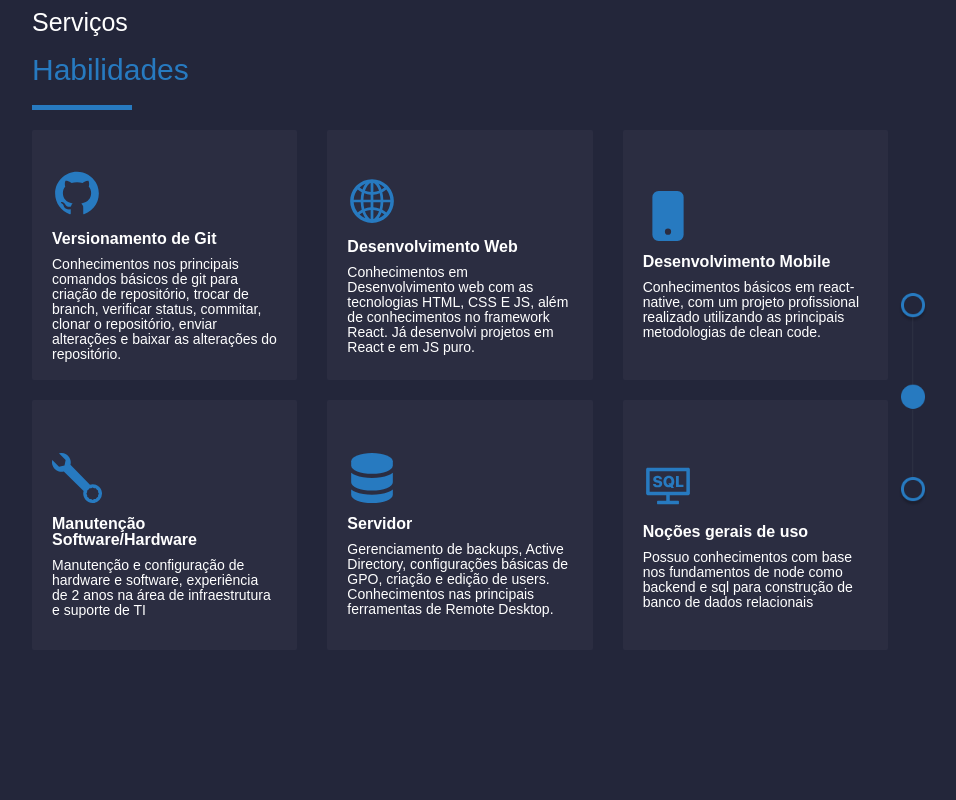
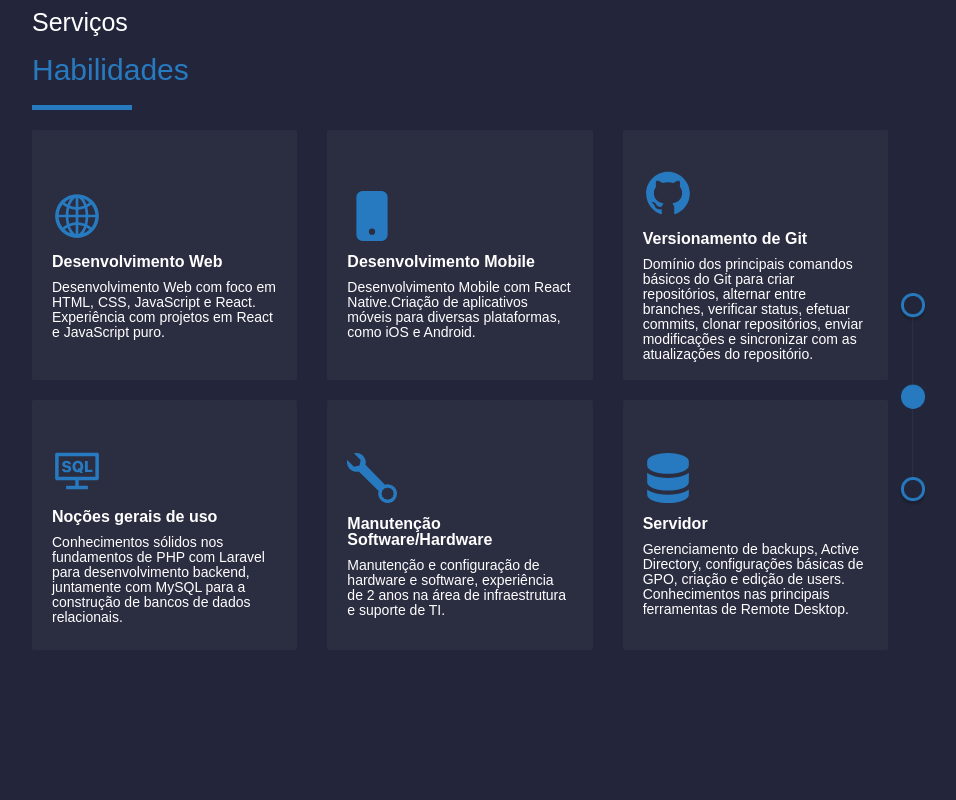
Before and after one commit to LeonardoMunhoz770/myportfolio, a React (Create React App) app: page / in a window 1280 px wide. Shown: the part 640-1440 px from the top of the page, without its empty margins (160-1116 px from the left). Built offline with nearby package versions, Linux system fonts and the light colour scheme.

Commit message:
update services descriptions and projects

```diff
--- a/src/pages/home/portifolio/index.js
+++ b/src/pages/home/portifolio/index.js
@@ -11,14 +11,13 @@ import Projects from "../../../components/projects";
 import imageBegrato from "../../../assets/begreatoLp.webp";
 import imageMunhozCompanyReact from "../../../assets/munhozCompanyReact.webp";
 import imageFormCredit from "../../../assets/formCard.webp";
-import imageLifeLab from "../../../assets/life_lab.webp";
 import imageAdvLink from "../../../assets/advlink.webp";
 
 const Portifolio = () => {
   const arrayProjects = [
     {
       description:
-        "Esta é uma landing page desenvolvida com React, ela não apenas apresenta um aplicativo de turismo inovador, mas também me permitiu aprimorar minhas habilidades em HTML, CSS e styled-components, além de aprender conceitos importantes de clean code e estruturação de projetos em React. Com o aplicativo apresentado na landing page, os usuários podem registrar seus momentos, descobrir novos lugares e ver fotos reais dos locais sem a necessidade de seguir ou conhecer outras pessoas. Eu convido você a dar uma olhada e conferir tudo o que aprendi!",
+        "Esta é uma landing page criada em React, que destaca um inovador aplicativo de turismo. Desenvolvê-la aprimorou minhas habilidades em HTML, CSS, styled-components e estruturação de projetos em React.",
       imageProject: imageBegrato,
       titleProject: "Begrato Landing Page",
       url: "https://begrato-lp.vercel.app/",
@@ -26,30 +25,22 @@ const Portifolio = () => {
     },
     {
       description:
-        "Este é uma LandingPage desenvolvido para um cliente referente a um laboratório de análises clínicas, tem todas as informações da empresa, inclusive a localização da empresa no maps e o contato via instagram e whatsapp. Foi feito com Html, css e JS. ",
-      imageProject: imageLifeLab,
-      titleProject: "LifeLab",
-      url: "https://laboratoriolifelab.com.br/",
-      alt: "home page lifeLab",
-    },
-    {
-      description:
         "Este é um aplicativo que eu realizo manutenção mensal, ele foi desenvolvido com react-native e php, além do banco de dados em mysql. Já está em produção e eu realizo ajustes e novas atualizações que o cliente solicita.",
-      titleProject: "Advlink",
+      titleProject: "Aplicativo ADVlink",
       imageProject: imageAdvLink,
       url: "https://play.google.com/store/apps/details?id=com.advlink",
       alt: "aplicativo de advogados",
     },
     {
       description:
-        "Este projeto em desenvolvimento é um sistema completo de autenticação com o mesmo sistema do firebase, porém agora utilizando react, react-router, styled components e a api do Firebase, nele é implementado as rotas privadas e públicas, sistema de cadastro, autenticação, tudo isso utilizando o token gerado pelo firebase para cada usuário",
+        "Este projeto em desenvolvimento é um sistema completo de autenticação com o mesmo sistema do firebase, porém agora utilizando react, react-router, styled components e a api do Firebase, nele é implementado as rotas privadas e públicas, sistema de cadastro, autenticação, tudo isso utilizando o token gerado pelo firebase para cada usuário.",
       imageProject: imageMunhozCompanyReact,
       titleProject: "Sistema de Autenticação",
       url: "https://munhoz-company.vercel.app/",
     },
     {
       description:
-        "O projeto consiste em um formulário de cadastro de cartão de crédito desenvolvido em ReactJS, usando a biblioteca styled-components para estilização. O formulário possui campos com formatação adequada, como Número do cartão, Nome do titular, Validade e Código de segurança. Os campos são dinâmicos e obrigatórios, permitindo apenas números nos campos numéricos e apenas letras nos campos de texto. Há também um cartão ao lado do formulário que é atualizado conforme o usuário digita os dados, incluindo a identificação da bandeira do cartão com base no algoritmo de Luhn. As bandeiras de cartão validadas são Visa, Mastercard, American Express, Discover, Diners Club e Maestro.",
+        "Criei um formulário de registro de cartão de crédito em ReactJS com validações e reconhecimento de bandeiras de cartão (Visa, Mastercard, American Express, Discover, Diners Club e Maestro) usando styled-components.",
       imageProject: imageFormCredit,
       titleProject: "Registro de Cartão de Crédito",
       url: "https://form-credit-card-ten.vercel.app/",
--- a/src/pages/home/skills/index.js
+++ b/src/pages/home/skills/index.js
@@ -41,25 +41,12 @@ const Skills = () => {
           <QualificationsWrapper>
             <Quality>
               <ContentFigure>
-                <AiFillGithub color={theme.colors.subtitle} size={50} />
-              </ContentFigure>
-              <TitleQuality>Versionamento de Git</TitleQuality>
-              <Description>
-                Conhecimentos nos principais comandos básicos de git para
-                criação de repositório, trocar de branch, verificar status,
-                commitar, clonar o repositório, enviar alterações e baixar as
-                alterações do repositório.
-              </Description>
-            </Quality>
-            <Quality>
-              <ContentFigure>
                 <AiOutlineGlobal color={theme.colors.subtitle} size={50} />
               </ContentFigure>
               <TitleQuality>Desenvolvimento Web</TitleQuality>
               <Description>
-                Conhecimentos em Desenvolvimento web com as tecnologias HTML,
-                CSS E JS, além de conhecimentos no framework React. Já
-                desenvolvi projetos em React e em JS puro.
+                Desenvolvimento Web com foco em HTML, CSS, JavaScript e React.
+                Experiência com projetos em React e JavaScript puro.
               </Description>
             </Quality>
             <Quality>
@@ -68,9 +55,32 @@ const Skills = () => {
               </ContentFigure>
               <TitleQuality>Desenvolvimento Mobile</TitleQuality>
               <Description>
-                Conhecimentos básicos em react-native, com um projeto
-                profissional realizado utilizando as principais metodologias de
-                clean code.
+                Desenvolvimento Mobile com React Native.Criação de aplicativos
+                móveis para diversas plataformas, como iOS e Android.
+              </Description>
+            </Quality>
+            <Quality>
+              <ContentFigure>
+                <AiFillGithub color={theme.colors.subtitle} size={50} />
+              </ContentFigure>
+              <TitleQuality>Versionamento de Git</TitleQuality>
+              <Description>
+                Domínio dos principais comandos básicos do Git para criar
+                repositórios, alternar entre branches, verificar status, efetuar
+                commits, clonar repositórios, enviar modificações e sincronizar
+                com as atualizações do repositório.
+              </Description>
+            </Quality>
+
+            <Quality>
+              <ContentFigure>
+                <AiOutlineConsoleSql color={theme.colors.subtitle} size={50} />
+              </ContentFigure>
+              <TitleQuality>Noções gerais de uso</TitleQuality>
+              <Description>
+                Conhecimentos sólidos nos fundamentos de PHP com Laravel para
+                desenvolvimento backend, juntamente com MySQL para a construção
+                de bancos de dados relacionais.
               </Description>
             </Quality>
             <Quality>
@@ -80,7 +90,7 @@ const Skills = () => {
               <TitleQuality>Manutenção Software/Hardware</TitleQuality>
               <Description>
                 Manutenção e configuração de hardware e software, experiência de
-                2 anos na área de infraestrutura e suporte de TI
+                2 anos na área de infraestrutura e suporte de TI.
               </Description>
             </Quality>
             <Quality>
@@ -92,16 +102,6 @@ const Skills = () => {
                 Gerenciamento de backups, Active Directory, configurações
                 básicas de GPO, criação e edição de users. Conhecimentos nas
                 principais ferramentas de Remote Desktop.
-              </Description>
-            </Quality>
-            <Quality>
-              <ContentFigure>
-                <AiOutlineConsoleSql color={theme.colors.subtitle} size={50} />
-              </ContentFigure>
-              <TitleQuality>Noções gerais de uso</TitleQuality>
-              <Description>
-                Possuo conhecimentos com base nos fundamentos de node como
-                backend e sql para construção de banco de dados relacionais
               </Description>
             </Quality>
           </QualificationsWrapper>
```
Also changed, not shown: src/assets/life_lab.webp (deleted).
